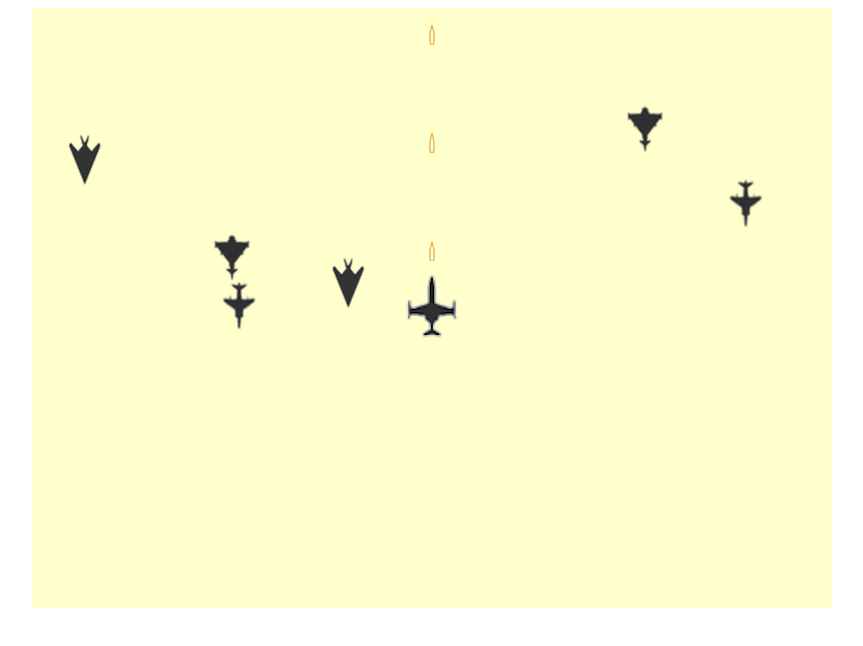
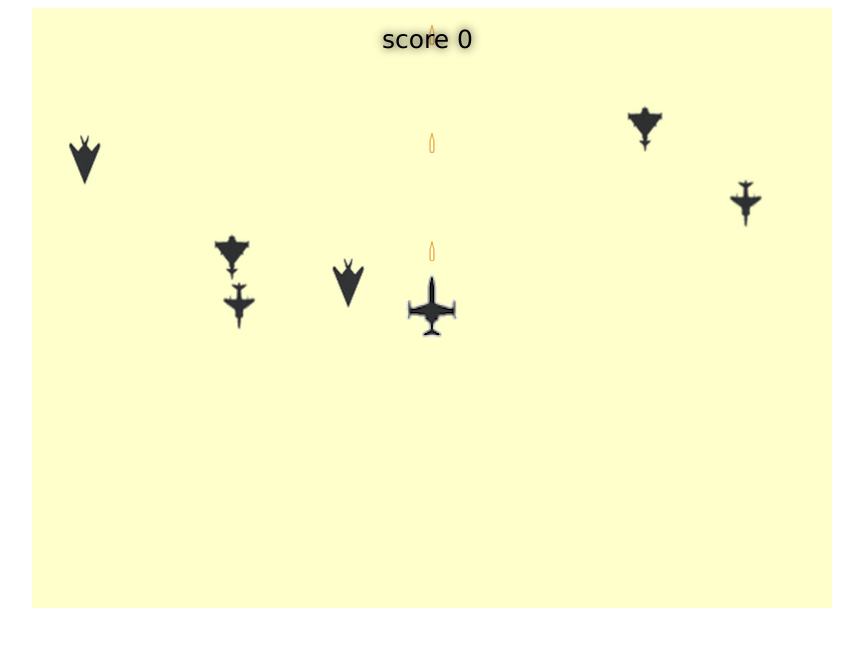
Before and after one commit to liuchang0719/planeFight, a plain HTML site: page index.html in a window 1280 px wide. Shown: the whole page, without its empty margins (208-1071 px from the left). Drawn offline with Linux system fonts and the light colour scheme.

Commit message:
score calculation and game over effect

```diff
--- a/index.html
+++ b/index.html
@@ -28,6 +28,7 @@
     <script type="text/javascript" src="js/bullet.js"></script>
     <script type="text/javascript" src="js/enemy.js"></script>
     <script type="text/javascript" src="js/collision.js"></script>
+    <script type="text/javascript" src="js/score.js"></script>
 
 
 
--- a/js/collision.js
+++ b/js/collision.js
@@ -1,12 +1,16 @@
 function bulletEnemyCollision(){
+    if(!score.gameOver){
         for(var i = 0; i < bullet.num; i++){
             if(bullet.alive[i]){
                 for(var j = 0; j < enemy.num; j++){
                     if(enemy.alive[j]){
                         var l = caldistance(bullet.x[i], bullet.y[i], enemy.x[j], enemy.y[j]);
                             if(l < 900){
+                                score.planeNum++;
+                                score.addScore();
                                 bullet.dead(i);
                                 enemy.dead(j);
+                            }
                         }
                 }
             }
@@ -20,7 +24,7 @@ function planeEnemyCollision(){
             var l = caldistance(plane.x, plane.y, enemy.x[i], enemy.y[i]);
             if(l < 900){
                 //game over
-                console.log("game over");
+                score.gameOver = true;
             }
         }
     }
--- a/js/main.js
+++ b/js/main.js
@@ -1,19 +1,15 @@
-var can;
-var ctx;
+var can, ctx;
 
-var canWidth;
-var canHeight;
+var canWidth, canHeight;
 
 var lastTime;//上一帧执行时间
 var deltaTime;//两帧之间的时间间隔
 
-var mx;
-var my;
+var mx, my;
 
-var plane;
-var bullet;
+var plane, bullet, enemy;
 
-var enemy;
+var score;
 
 window.onload = game;
 
@@ -46,6 +42,8 @@ function init(){
 
     enemy = new enemyObj();
     enemy.init();
+
+    score = new scoreObj();
 }
 
 function gameLoop(){
@@ -66,6 +64,7 @@ function gameLoop(){
     bullet.draw();
     enemyMonitor();
     enemy.draw();
+    score.draw();
 
     bulletEnemyCollision();
     planeEnemyCollision();
@@ -73,9 +72,11 @@ function gameLoop(){
 }
 
 function onMouseMove(e){
-    if(e.offsetX || e.layerX){
-        mx = e.offsetX == undefined ? e.layerX : e.offsetX;
-        my = e.offsetY == undefined ? e.layerY : e.offsetY;
+    if(!score.gameOver){
+        if(e.offsetX || e.layerX){
+            mx = e.offsetX == undefined ? e.layerX : e.offsetX;
+            my = e.offsetY == undefined ? e.layerY : e.offsetY;
 
+        }
     }
 }
--- /dev/null
+++ b/js/score.js
@@ -0,0 +1,34 @@
+var scoreObj = function(){
+    this.planeNum = 0;
+    this.score = 0;
+    this.gameOver = false;
+    this.alpha = 0;
+}
+
+scoreObj.prototype.reset = function(){
+    this.planeNum = 0;
+}
+
+scoreObj.prototype.addScore = function(){
+    this.score += this.planeNum * 100;
+    this.planeNum = 0;
+}
+
+scoreObj.prototype.draw = function(){
+    ctx.save();
+    ctx.shadowBlur = "10";
+    ctx.shadowColor = "black";
+    ctx.fillStyle = "black";
+    ctx.font = "25px Verdana";
+    ctx.fillText("score " + this.score, canWidth * 0.5 - 50, 40);
+
+    if(this.gameOver){
+        this.alpha += deltaTime * 0.0005;
+        if(this.alpha > 1){
+            this.alpha = 1;
+        }
+        ctx.fillStyle = "rgba(255, 255, 255," + this.alpha + ")";
+        ctx.fillText("GAME OVER", canWidth * 0.5 - 60, canHeight * 0.5);
+    }
+    ctx.restore();
+}
```
Also changed, not shown: js/explode.js (added), src/explode.png (added), 3 other files. Lines whose indentation alone changed are shown as unchanged.
